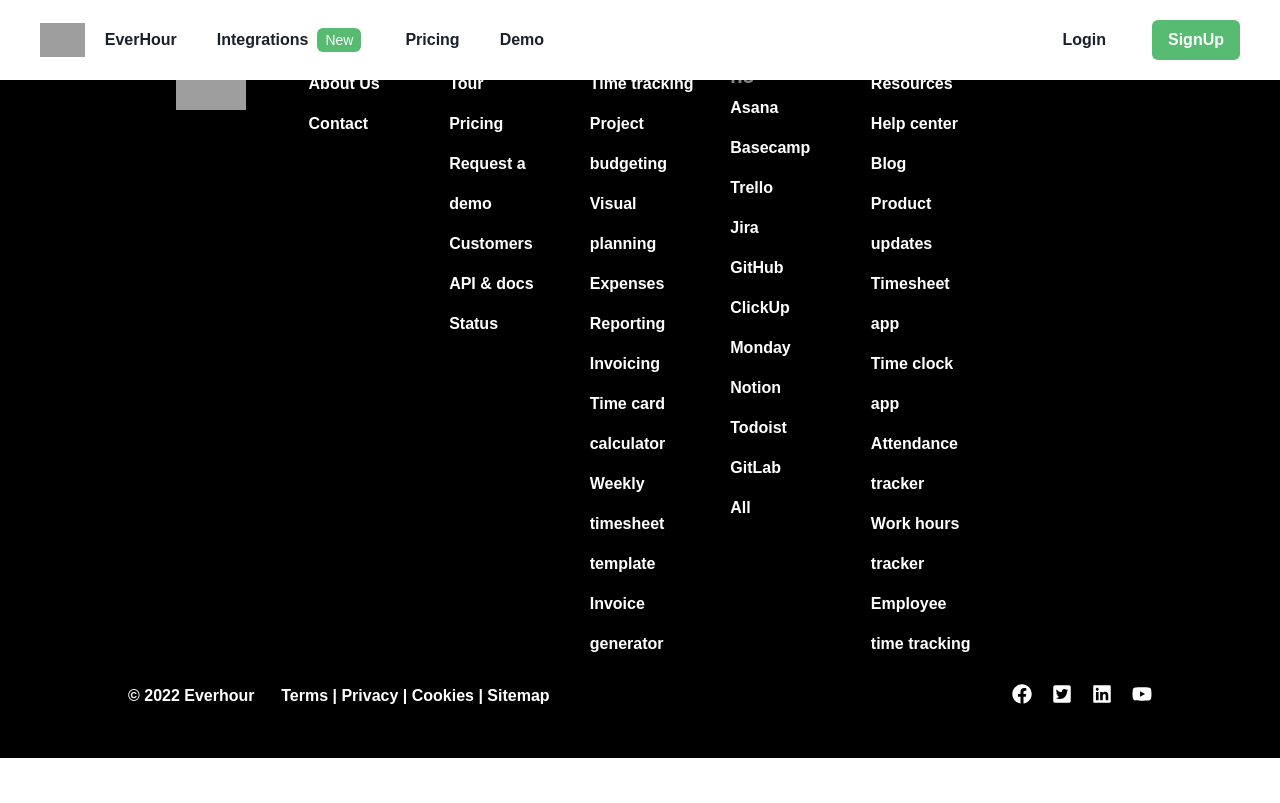
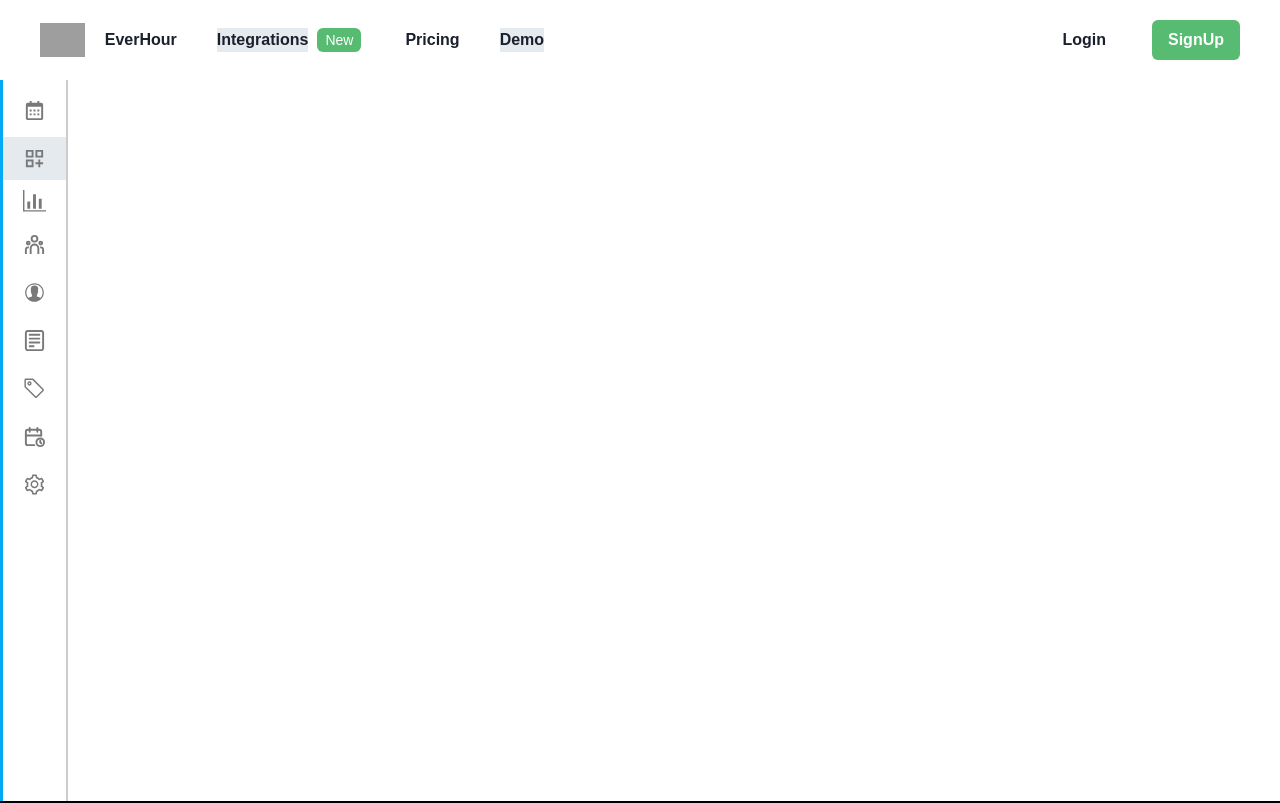
Before and after one commit to Randhir200/powerful-nut-6425, a React (Create React App) app in the folder frontend/: page /dashboard in a window 1280 px wide. Shown: the top 803 px of the page. Built offline with nearby package versions, Linux system fonts and the light colour scheme; grey boxes are pictures that could not be loaded.

Commit message:
day-4 frontend

```diff
--- a/frontend/package.json
+++ b/frontend/package.json
@@ -6,6 +6,9 @@
     "@chakra-ui/react": "^2.3.4",
     "@emotion/react": "^11.10.4",
     "@emotion/styled": "^11.10.4",
+    "@mirowsky/mui-stylesheet": "^1.0.7",
+    "@mui/icons-material": "^5.10.6",
+    "@mui/material": "^5.10.7",
     "@testing-library/jest-dom": "^5.16.5",
     "@testing-library/react": "^13.4.0",
     "@testing-library/user-event": "^13.5.0",
@@ -16,6 +19,7 @@
     "react-router-dom": "^6.4.1",
     "react-scripts": "5.0.1",
     "react-slick": "^0.29.0",
+    "styled-components": "^5.3.6",
     "swiper": "^8.4.2",
     "web-vitals": "^2.1.4"
   },
--- a/frontend/src/App.js
+++ b/frontend/src/App.js
@@ -1,14 +1,19 @@
 import './App.css';
 import Footer from './Components/Footer';
 import Navbar from './Components/Navbar';
+import Dashbord from './Pages/Dashbord';
 import MainRoutes from './Routes/MainRoutes';
+
 
 function App() {
   return (
     <div className="App">
-      <Navbar />
-      <MainRoutes />
-      <Footer />
+       <Navbar />
+       <MainRoutes />
+     <Footer />
+      {/* <Dashbord/> */}
+
+
     </div>
   );
 }
--- /dev/null
+++ b/frontend/src/Components/SideBar.jsx
@@ -0,0 +1,216 @@
+import { NavLink } from "react-router-dom";
+import { useState } from "react";
+import { AnimatePresence, motion } from "framer-motion";
+import SidebarMenu from "./SidebarMenu";
+
+import { FaBars } from "react-icons/fa";
+import { BiCalendar } from "react-icons/bi";
+import { GoGraph } from "react-icons/go";
+import { TbCalendarTime } from "react-icons/tb";
+import { BsTag } from "react-icons/bs";
+import { CgNotes } from "react-icons/cg";
+import { IoIosContact } from "react-icons/io";
+import { RiTeamLine } from "react-icons/ri";
+import { MdOutlineDashboardCustomize } from "react-icons/md";
+import { AiOutlineClockCircle, AiOutlineSetting } from "react-icons/ai";
+
+import "./slidebar.css";
+// import { Navbar } from "../navbar/Navbar";
+// import clockify_logo from "../../assets/clockify-logo.svg";
+
+const routes = [
+  {
+    path: "/tracker",
+    name: "TIME TRACKER",
+    icon: <AiOutlineClockCircle />,
+  },
+  {
+    path: "/calendar",
+    name: "CALENDAR",
+    icon: <BiCalendar />,
+  },
+  {
+    path: "/dashboard",
+    name: "DASHBOARD",
+    icon: <MdOutlineDashboardCustomize />,
+  },
+  {
+    path: "/reports",
+    name: "REPORTS",
+    icon: <GoGraph />,
+    subRoutes: [
+      {
+        path: "/summary",
+        name: "Summary",
+      },
+      {
+        path: "/detailed",
+        name: "Detailed",
+      },
+      {
+        path: "/weekly",
+        name: "Weekly",
+      },
+      {
+        path: "/shared",
+        name: "Shared",
+      },
+    ],
+  },
+  {
+    path: "/team",
+    name: "TEAM",
+    icon: <RiTeamLine />,
+  },
+  {
+    path: "/clients",
+    name: "CLIENTS",
+    icon: <IoIosContact />,
+  },
+  {
+    path: "/projects",
+    name: "PROJECTS",
+    icon: <CgNotes />,
+  },
+  {
+    path: "/tags",
+    name: "TAGS",
+    icon: <BsTag />,
+  },
+  {
+    path: "/timesheet",
+    name: "TIMESHEET",
+    icon: <TbCalendarTime />,
+  },
+  {
+    path: "/settings",
+    name: "SETTINGS",
+    icon: <AiOutlineSetting />,
+  },
+  {
+    path: "/showmore",
+    name: "SHOW MORE",
+    subRoutes: [
+      {
+        path: "/kiosks",
+        name: "KIOSKS",
+      },
+      {
+        path: "/schedul",
+        name: "SCHEDULE",
+      },
+      {
+        path: "/expenses",
+        name: "EXPENSES",
+      },
+      {
+        path: "/timeoff",
+        name: "TIME OFF",
+      },
+      {
+        path: "/activity",
+        name: "ACTIVITY",
+      },
+      {
+        path: "/approvals",
+        name: "APPROVALS",
+      },
+      {
+        path: "/invoices",
+        name: "INVOICES",
+      },
+    ],
+  },
+];
+
+ export const SideBar = ({ children }) => {
+  const [isOpen, setIsOpen] = useState(false);
+  const toggle = () => setIsOpen(!isOpen);
+
+  const showAnimation = {
+    hidden: {
+      width: 0,
+      opacity: 0,
+      transition: {
+        duration: 0.1,
+      },
+    },
+    show: {
+      opacity: 1,
+      width: "auto",
+      transition: {
+        duration: 0.1,
+      },
+    },
+  };
+
+  return (
+    <>
+      <div className="top_section">
+        <div className="bars">
+          <FaBars onClick={toggle} />
+          {/* <img src={clockify_logo} alt="clockify_logo" /> */}
+        </div>
+
+        <div>
+          {/* <Navbar /> */}
+        </div>
+      </div>
+
+      <div className="main-container">
+        <motion.div
+          animate={{
+            width: isOpen ? "210px" : "65px",
+            transition: {
+              duration: 0.05,
+              type: "spring",
+              damping: 20,
+            },
+          }}
+          className="sidebar"
+        >
+          <section className="routes">
+            {routes.map((route, index) => {
+              if (route.subRoutes) {
+                return (
+                  <SidebarMenu
+                    key={index}
+                    setIsOpen={setIsOpen}
+                    route={route}
+                    showAnimation={showAnimation}
+                    isOpen={isOpen}
+                  />
+                );
+              }
+
+              return (
+                <NavLink
+                  to={route.path}
+                  key={index}
+                  className="link"
+                  activeclassname="active"
+                >
+                  <div className="icon">{route.icon}</div>
+                  <AnimatePresence>
+                    {isOpen && (
+                      <motion.div
+                        variants={showAnimation}
+                        initial="hidden"
+                        animate="show"
+                        exit="hidden"
+                        className="link_text"
+                      >
+                        {route.name}
+                      </motion.div>
+                    )}
+                  </AnimatePresence>
+                </NavLink>
+              );
+            })}
+          </section>
+        </motion.div>
+        <main>{children}</main>
+      </div>
+    </>
+  );
+};
--- /dev/null
+++ b/frontend/src/Components/SidebarMenu.jsx
@@ -0,0 +1,107 @@
+import { AnimatePresence, motion } from "framer-motion";
+import React, { useState, useEffect } from "react";
+import { FaAngleDown } from "react-icons/fa";
+import { NavLink } from "react-router-dom";
+
+const menuAnimation = {
+  hidden: {
+    opacity: 0,
+    height: 0,
+    padding: 0,
+    transition: { duration: 0.3, when: "afterChildren" },
+  },
+  show: {
+    opacity: 1,
+    height: "auto",
+    transition: {
+      duration: 0.3,
+      when: "beforeChildren",
+    },
+  },
+};
+const menuItemAnimation = {
+  hidden: (i) => ({
+    padding: 0,
+    x: "-100%",
+    transition: {
+      duration: (i + 1) * 0.1,
+    },
+  }),
+  show: (i) => ({
+    x: 0,
+    transition: {
+      duration: (i + 1) * 0.1,
+    },
+  }),
+};
+
+const SidebarMenu = ({ route, showAnimation, isOpen, setIsOpen }) => {
+  const [isMenuOpen, setIsMenuOpen] = useState(false);
+  const toggleMenu = () => {
+    setIsMenuOpen(!isMenuOpen);
+    setIsOpen(true);
+  };
+
+  useEffect(() => {
+    if (!isOpen) {
+      setIsMenuOpen(false);
+    }
+  }, [isOpen]);
+  return (
+    <>
+      <div className="menu" onClick={toggleMenu}>
+        <div className="menu_item">
+          <div className="icon">{route.icon}</div>
+          <AnimatePresence>
+            {isOpen && (
+              <motion.div
+                variants={showAnimation}
+                initial="hidden"
+                animate="show"
+                exit="hidden"
+                className="link_text"
+              >
+                {route.name}
+              </motion.div>
+            )}
+          </AnimatePresence>
+        </div>
+        {isOpen && (
+          <motion.div
+            animate={
+              isMenuOpen
+                ? {
+                    rotate: -90,
+                  }
+                : { rotate: 0 }
+            }
+          >
+            <FaAngleDown />
+          </motion.div>
+        )}
+      </div>{" "}
+      <AnimatePresence>
+        {isMenuOpen && (
+          <motion.div
+            variants={menuAnimation}
+            initial="hidden"
+            animate="show"
+            exit="hidden"
+            className="menu_container"
+          >
+            {route.subRoutes.map((subRoute, i) => (
+              <motion.div variants={menuItemAnimation} key={i} custom={i}>
+                <NavLink to={subRoute.path} className="link">
+                  <div className="icon">{subRoute.icon}</div>
+                  <motion.div className="link_text">{subRoute.name}</motion.div>
+                </NavLink>
+              </motion.div>
+            ))}
+          </motion.div>
+        )}
+      </AnimatePresence>
+    </>
+  );
+};
+
+export default SidebarMenu;
--- /dev/null
+++ b/frontend/src/Components/slidebar.css
@@ -0,0 +1,106 @@
+* {
+    margin: 0;
+    padding: 0;
+    box-sizing: border-box;
+  }
+
+  .main-container {
+    display: flex;
+    border-left: 3px solid #03a9f4;
+  }
+  main {
+    width: 90%;
+  }
+
+  .title {
+    font-size: 3rem;
+    display: grid;
+    place-items: center;
+  }
+
+  /* Sidebar */
+  .sidebar {
+    /* min-height: 100vh; */
+    overflow-y: auto;
+  }
+  .top_section {
+    display: flex;
+    align-items: center;
+    justify-content: space-between;
+    padding: 1vh 1.5vw;
+    background-color: #fff;
+    border-bottom: 2px solid #ccc;
+    border-left: 3px solid #03a9f4;
+    position: sticky;
+    top: 0;
+  }
+  .logo {
+    font-size: 18px;
+    line-height: 0;
+  }
+  .bars {
+    display: flex;
+    align-items: center;
+    gap: 1vw;
+    font-size: large;
+  }
+  .bars > svg{
+    cursor: pointer;
+    font-size: 23px;
+    color: #797979;
+  }
+  .bars > img {
+    width: 100px;
+  }
+  .hide {
+    display: none;
+  }
+
+  .routes {
+    display: flex;
+    flex-direction: column;
+    gap: 5px;
+    border-right: 2px solid #ccc;
+    min-height: 95vh;
+  }
+  .icon{
+    padding-left: 10px;
+    font-size: 23px;
+    color: #797979;
+  }
+  .link {
+    display: flex;
+    gap: 30px;
+    padding: 10px 10px;
+    transition: 0.2s cubic-bezier(0.6, -0.28, 0.735, 0.045);
+  }
+  .link:hover {
+    background: #e4eaee;
+    transition: 0.2s cubic-bezier(0.6, -0.28, 0.735, 0.045);
+  }
+  .active {
+    background: #e4eaee;
+  }
+  .link_text {
+    /* white-space: nowrap; */
+    font-size: 16px;
+  }
+
+  .menu {
+    display: flex;
+    padding: 5px 10px;
+    transition: 0.2s cubic-bezier(0.6, -0.28, 0.735, 0.045);
+    justify-content: space-between;
+  }
+  .menu_item {
+    display: flex;
+    gap: 30px;
+  }
+  .menu_container {
+    display: flex;
+    flex-direction: column;
+  }
+  .menu_container .link {
+    padding-left: 20px;
+    border-bottom: #fff 0.5px solid;
+  }
--- /dev/null
+++ b/frontend/src/Pages/Dashbord.jsx
@@ -0,0 +1,12 @@
+import React from 'react'
+import { SideBar } from '../Components/SideBar'
+
+const Dashbord = () => {
+  return (
+    <div>
+ <SideBar/>
+    </div>
+  )
+}
+
+export default Dashbord
--- a/frontend/src/Routes/MainRoutes.jsx
+++ b/frontend/src/Routes/MainRoutes.jsx
@@ -1,5 +1,6 @@
 import React from 'react'
 import {Routes,Route} from 'react-router-dom'
+import Dashbord from '../Pages/Dashbord'
 import Homepage from '../Pages/Homepage'
 import Pricing from '../Pages/Pricing'
 const MainRoutes = () => {
@@ -7,6 +8,7 @@
     <Routes>
         <Route path="/" element={<Homepage/>} />
         <Route path="/pricing" element={<Pricing/>}/>
+        <Route path="/dashboard" element={<Dashbord/>}/>
     </Routes>
   )
 }
```
Also changed, not shown: frontend/src/index.js (+6 -1 lines), 1 other file (tests, documents, lock files or other folders).
